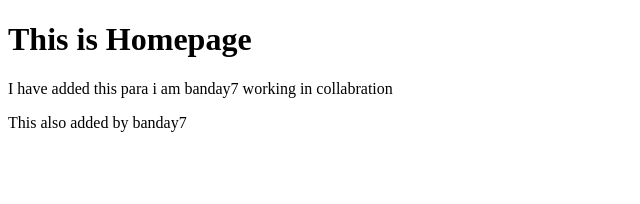
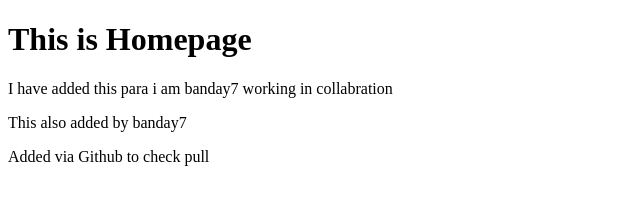
Before and after one commit to Saaifbanday/Git-and-Github, a plain HTML site: page index.html in a window 1280 px wide. Shown: the whole page, without its empty margins (0-640 px from the left). Drawn offline with Linux system fonts and the light colour scheme.

Commit message:
added code in index to check pull

```diff
--- a/index.html
+++ b/index.html
@@ -9,5 +9,6 @@
     <h1>This is Homepage</h1>
     <p>I have added this para i am banday7 working in collabration</p>
     <p>This also added by banday7</p>
+    <p>Added via Github to check pull </p>
 </body>
 </html>
```
